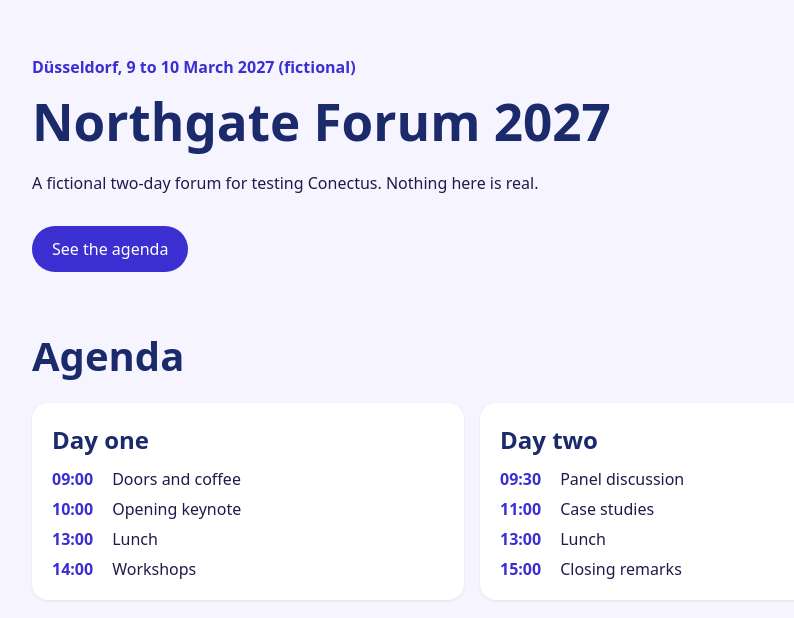
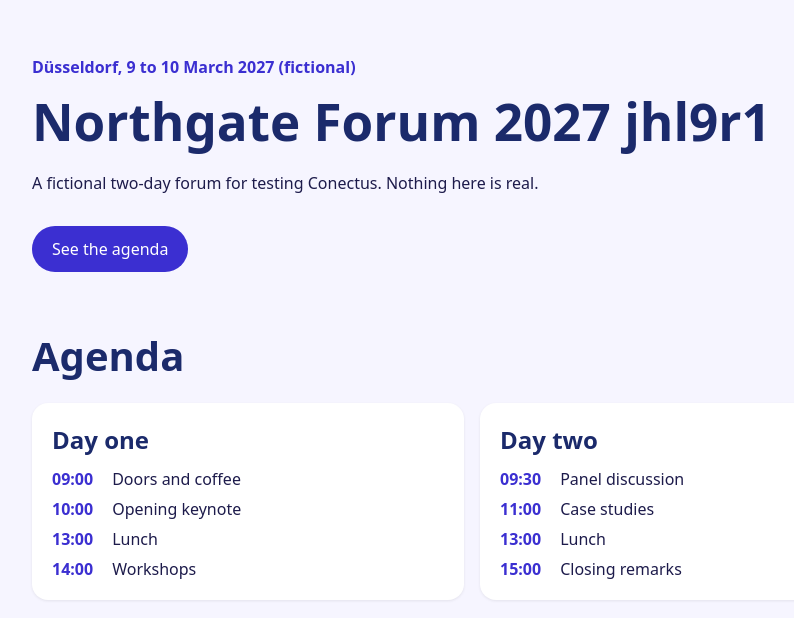
Before and after one commit to codemasterbrown7/conectus-wendy-test-site, a website built with Vite: page index.html in a window 1280 px wide. Shown: the whole page, without its empty margins (168-962 px from the left). Built offline with nearby package versions, Linux system fonts and the light colour scheme.

Commit message:
Change home page main heading
The main heading on the home page now reads "Northgate Forum 2027 jhl9r1" instead of "Northgate Forum 2027". Nothing else on the page changes.

Proposed by Wendy through Conectus.

```diff
--- a/index.html
+++ b/index.html
@@ -10,7 +10,7 @@
     <main>
       <section class="hero">
         <p class="eyebrow">Düsseldorf, 9 to 10 March 2027 (fictional)</p>
-        <h1>Northgate Forum 2027</h1>
+        <h1>Northgate Forum 2027 jhl9r1</h1>
         <p>A fictional two-day forum for testing Conectus. Nothing here is real.</p>
         <a class="cta" href="#agenda">See the agenda</a>
       </section>
```
